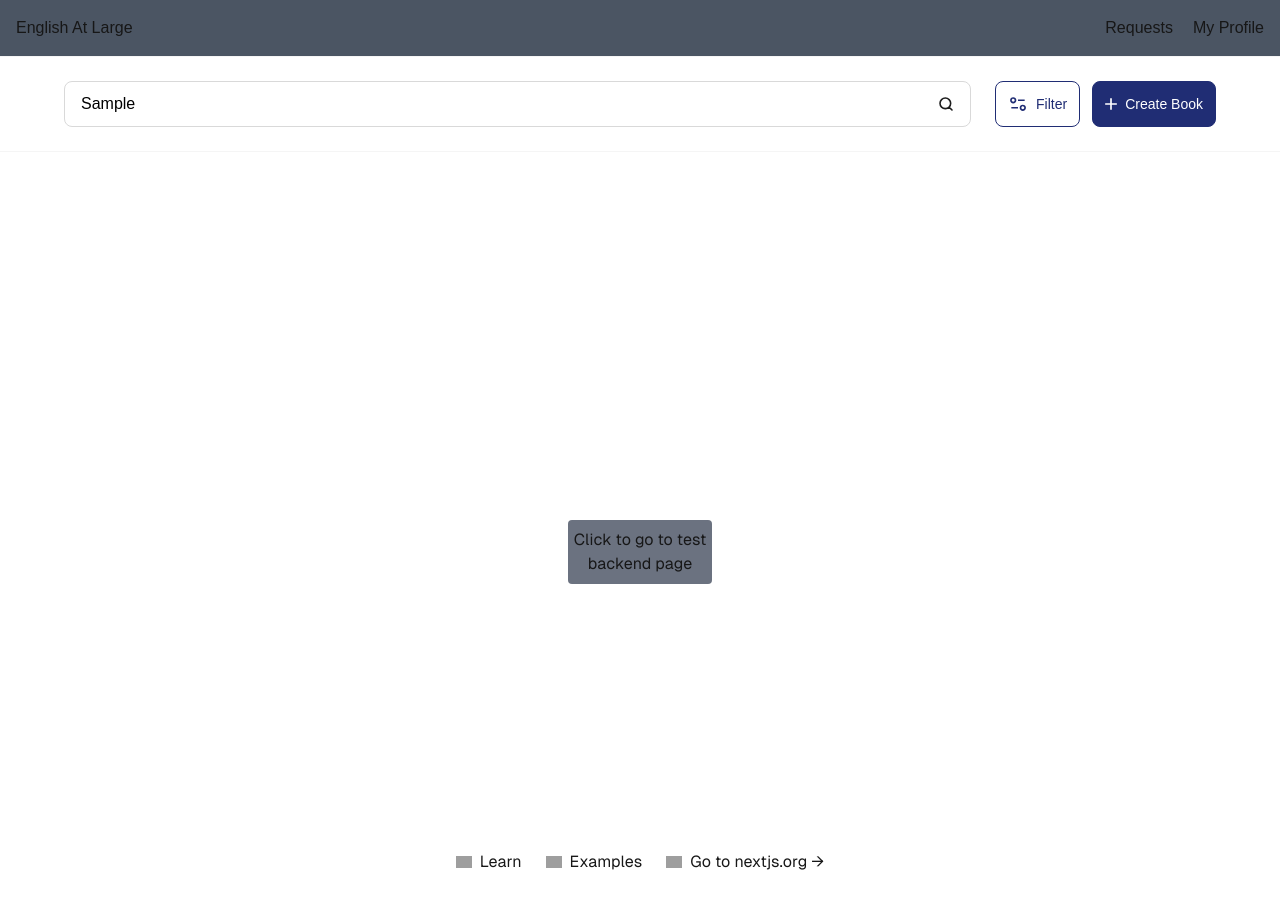
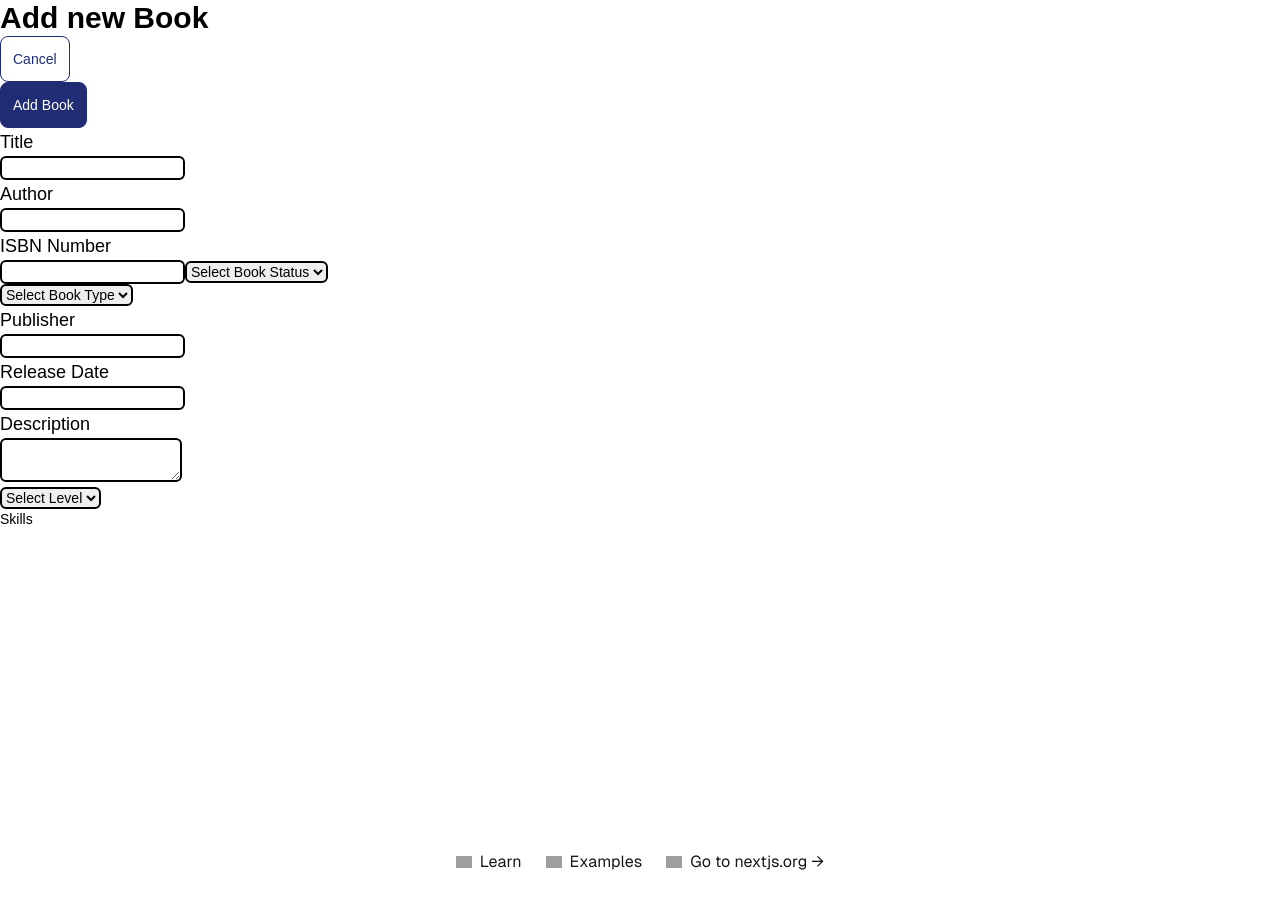
Before and after one commit to JumboCode/english-at-large, a Next.js app: page / in a window 1280 px wide. Both pictures are taken after typing "Sample" into the empty fields and a click on the button "Create Book". Shown: the top 908 px of the page. Built offline with nearby package versions, Linux system fonts and the light colour scheme; grey boxes are pictures that could not be loaded.

Commit message:
Made AddNewBookForm Overlay Popup, WE USED LIFTING STATE UP!!!!!!!

```diff
--- a/src/components/AddNewBookForm.tsx
+++ b/src/components/AddNewBookForm.tsx
@@ -1,16 +1,29 @@
 "use client";
 import { BookSkills, BookLevel, BookStatus, BookType } from "@prisma/client";
+import CommonButton from "./common/button/CommonButton";
 
-const AddNewBookForm = () => {
+const AddNewBookForm = ({showBookForm}) => {
   const skills = Object.values(BookSkills);
   const levels = Object.values(BookLevel);
   const status = Object.values(BookStatus);
   const types = Object.values(BookType);
 
   return (
-    <div className="bg-white text-black block text-sm font-medium leading-6">
-      <form className="flex flex-col gap-y-4">
-        <h1 className="font-bold text-3xl">Add new Book</h1>
+      <div className="bg-white text-black absolute left-0 top-0 w-full h-full overflow-scroll block text-sm font-medium">
+        <form className="flex flex-col" id="create-book-form">
+          <div>
+            <h1 className="font-bold text-3xl inline">Add new Book</h1>
+            <CommonButton
+              label="Cancel"
+              onClick={() => {showBookForm(false); }}
+            />
+            <CommonButton
+              label="Add Book"
+              onClick={() => {}}
+              altTextStyle="text-white"
+              altStyle="bg-dark-blue"
+            />
+          </div>
           <div>
             <label htmlFor="title" className="block text-lg">
               Title
@@ -106,20 +119,6 @@ const AddNewBookForm = () => {
               })}
             </ul>
           </div>
-        <div>
-          <button
-            type="button"
-            className="border-2 border-black border-solid rounded-md"
-          >
-            Cancel
-          </button>
-          <button
-            type="button"
-            className="border-2 border-black border-solid rounded-md"
-          >
-            Save
-          </button>
-        </div>
         </form>
       </div>
   );
--- a/src/components/SearchBar.tsx
+++ b/src/components/SearchBar.tsx
@@ -1,12 +1,15 @@
 "use client";
-import React, { useRef } from "react";
+import React, { useRef, useState } from "react";
 import SearchIcon from "../assets/icons/Search";
 import FilterIcon from "../assets/icons/Filter";
 import CommonButton from "./common/button/CommonButton";
 import AddIcon from "@/assets/icons/Add";
+import AddNewBookForm from "./AddNewBookForm";
 
 const SearchBar = () => {
   const searchInputRef = useRef<HTMLInputElement>(null);
+
+  let [bookFormShown, showBookForm] = useState(false);
 
   const clickBar = () => {
     if (searchInputRef.current) {
@@ -33,13 +36,17 @@ const SearchBar = () => {
         <CommonButton
           label="Create Book"
           leftIcon={<AddIcon />}
-          onClick={() => {}}
+          onClick={() => {showBookForm(true)}}
           altTextStyle="text-white"
           altStyle="bg-dark-blue"
         />
       </div>
+      <div>
+        {bookFormShown ? <AddNewBookForm showBookForm={showBookForm}/> : ""}
+      </div>
     </div>
   );
 };
+/*Lifting state up of showBookForm */
 
 export default SearchBar;
```
Lines whose indentation alone changed are shown as unchanged.
